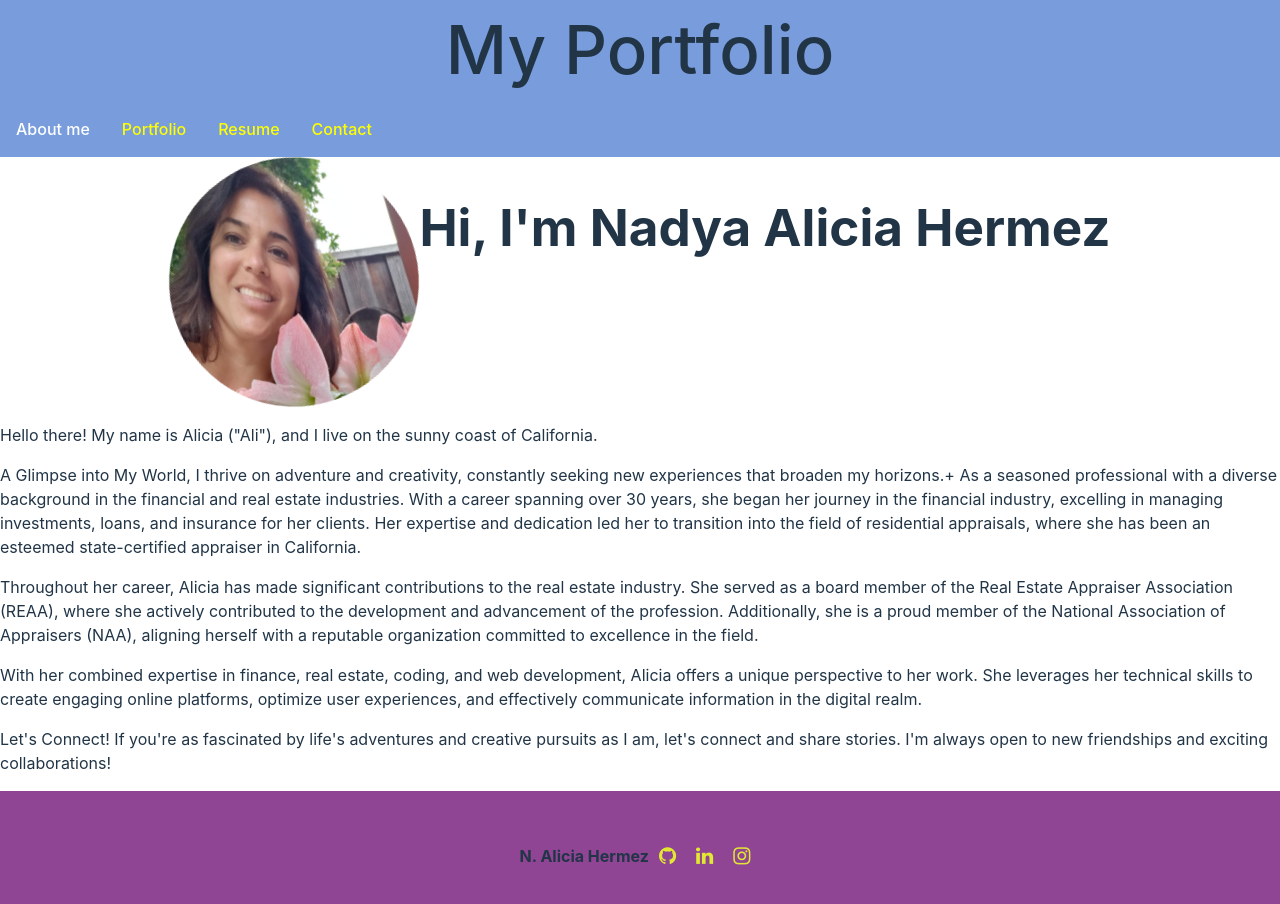
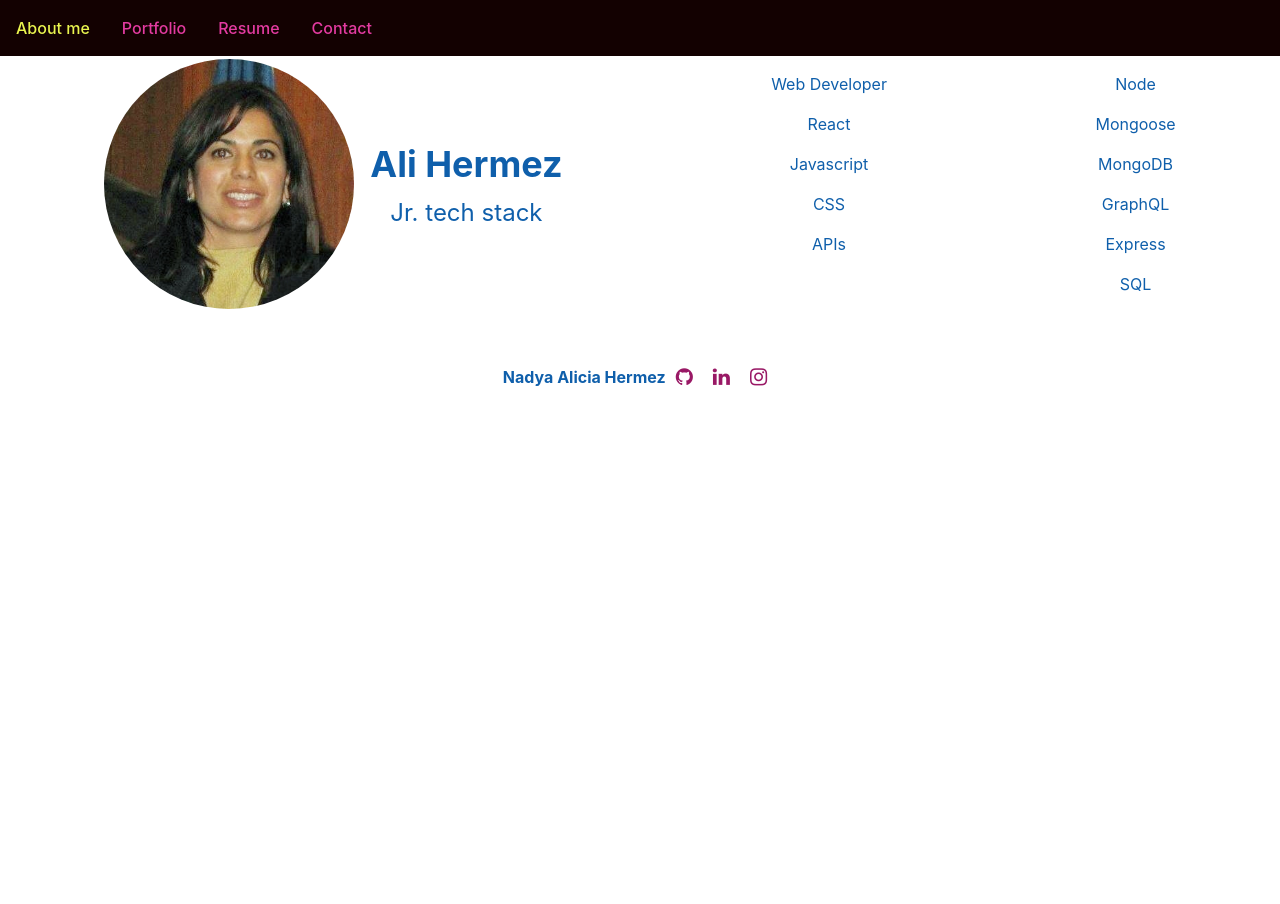
Before and after one commit to ahermez/react-portfolio, a React (Vite) app: page / in a window 1280 px wide. Shown: the top 904 px of the page. After the commit the page ends 800 px from the top, so only its background shows below. Built offline with nearby package versions, Linux system fonts and the light colour scheme.

Commit message:
new branch

```diff
--- a/src/components/about/about.css
+++ b/src/components/about/about.css
@@ -1,12 +1,38 @@
+.container {
+  display: flex;
+  flex-direction: row;
+  justify-content: space-around;
+}
+
 .avatar {
   border-radius: 50%;
   width: 250px;
   height: 250px;
-  transform: rotate(-20deg) rotateX(3deg) rotateY(4deg);
-
 }
 .avatar-header {
   display: flex;
   flex-direction: row;
   justify-content: center;
+  align-items: center;
 }
+.skills {
+  flex-direction: column;
+  justify-content: center;
+  text-align: center;
+}
+.title {
+  display: flex;
+  flex-direction: column;
+  justify-content: center;
+  align-items: center;
+  margin-left: 16px;
+}
+
+#name {
+  font-size: 2.25em;
+  font-weight: bold;
+  margin-bottom: 4px;
+}
+#jobTitle {
+  font-size: 1.5em;
+}
--- a/src/components/about/index.jsx
+++ b/src/components/about/index.jsx
@@ -1,25 +1,38 @@
-import "./about.css"
-import Images from "../../Images/avatar1.jpeg"
+import "./about.css";
+import Images from "../../Images/Bio Photo.jpg";
 const About = () => {
   return (
     <div>
-      <section>
-        <div className="avatar-header">
-          <img className= "avatar" src={Images}/>
-          <h1>{"Hi, I'm Nadya Alicia Hermez"}</h1>
+      <section className="container">
+           <div className="avatar-header">
+          <img className="avatar" src={Images} />
+          <div className= "title">
+            <span id="name"> {"Ali Hermez"}</span>
+            <span id= "jobTitle"> {"Jr. tech stack "}</span>
+          </div>
         </div>
 
-        <div>
-                  <p>{"Hello there! My name is Alicia (\"Ali\"), and I live on the sunny coast of California."}</p>
-          <p>{"A Glimpse into My World, I thrive on adventure and creativity, constantly seeking new experiences that broaden my horizons."}
-          + {"As a seasoned professional with a diverse background in the financial and real estate industries. With a career spanning over 30 years, she began her journey in the financial industry, excelling in managing investments, loans, and insurance for her clients. Her expertise and dedication led her to transition into the field of residential appraisals, where she has been an esteemed state-certified appraiser in California."}</p>
-           <p>{"Throughout her career, Alicia has made significant contributions to the real estate industry. She served as a board member of the Real Estate Appraiser Association (REAA), where she actively contributed to the development and advancement of the profession. Additionally, she is a proud member of the National Association of Appraisers (NAA), aligning herself with a reputable organization committed to excellence in the field."}</p>
-          <p>{"With her combined expertise in finance, real estate, coding, and web development, Alicia offers a unique perspective to her work. She leverages her technical skills to create engaging online platforms, optimize user experiences, and effectively communicate information in the digital realm."}</p>
-          <p>{"Let's Connect! If you're as fascinated by life's adventures and creative pursuits as I am, let's connect and share stories. I'm always open to new friendships and exciting collaborations!"}</p>
-        </div>
+        <div className="skills" id="left">
+          <p>{"Web Developer"}</p>
+          <p>{"React"}</p>
+          <p>{"Javascript"}</p>
+          <p>{"CSS"}</p>
+          <p>{"APIs"}</p>
+          </div>
+
+          <div className="skills" id="left">
+           <p>{"Node"}</p>
+          <p>{"Mongoose"}</p>
+          <p>{"MongoDB"}</p>
+          <p>{"GraphQL"}</p>
+          <p>{"Express"}</p>
+          <p>{"SQL"}</p>
+          </div>
+
+
       </section>
     </div>
-  )
-}
+  );
+};
 
-export default About
+export default About;
--- a/src/components/footer/footer.css
+++ b/src/components/footer/footer.css
@@ -3,7 +3,7 @@
     justify-content: center;
     align-items: center;
     padding: 2rem;
-    background-color: #904494;
+    background-color: #fffffffc;
   }
 
   .footer-section {
@@ -11,7 +11,7 @@
   }
 
   .footer-section a {
-    color: #e4ed2ff8;
+    color: #961161f8;
     text-decoration: none;
     font-size: 20px;
   }
--- a/src/components/footer/index.jsx
+++ b/src/components/footer/index.jsx
@@ -3,7 +3,7 @@ const Footer = () => {
   return (
     <div className="footer">
       <div>
-        <h4> N. Alicia Hermez</h4>
+        <h4> Nadya Alicia Hermez</h4>
       </div>
       <div className="footer-section">
         <a href="https://www.github.com">
--- a/src/components/root/index.jsx
+++ b/src/components/root/index.jsx
@@ -5,8 +5,7 @@ const Root = () => {
 console.log (location.pathname)
   return (
     <span>
-      <header> My Portfolio </header>
-      <ul className="navBar">
+          <ul className="navBar">
         <li className="navItem">
           <Link to="/" className={`navLink ${
               location.pathname === "/" ? "highlight" : ""
--- a/src/components/root/root.css
+++ b/src/components/root/root.css
@@ -4,8 +4,8 @@ header{
     font-size: 4.2em;
     font-weight: 500;
     font-family: inherit;
-    background-color: #1a1a1a;
-    background-color: #0f50c18e;
+    background-color: #2d72e0;
+    background-color: #f3f5f78e;
     text-align: center;
     /* <div style="float: left;">Portfolio</div> */
 
@@ -19,7 +19,7 @@ header{
     padding: 1rem;
     margin-top: 0;
     margin-bottom: 0;
-    background-color: #0f50c18e;
+    background-color: #130101;
 }
 
 .navItem {
@@ -28,9 +28,9 @@ header{
 }
 
 .highlight {
-    color: white !important;
+    color: rgb(234, 245, 79) !important;
 }
 
 .navLink {
-    color: yellow;
+    color: rgb(227, 59, 160);
 }
--- a/src/index.css
+++ b/src/index.css
@@ -4,7 +4,7 @@
   font-weight: 400;
 
   color-scheme: light dark;
-  color: rgba(255, 255, 255, 0.87);
+  color: rgba(218, 24, 24, 0.87);
   background-color: #242424;
 
   font-synthesis: none;
@@ -46,7 +46,7 @@ button {
   transition: border-color 0.25s;
 }
 button:hover {
-  border-color: #646cff;
+  border-color: #090909;
 }
 button:focus,
 button:focus-visible {
@@ -55,13 +55,13 @@ button:focus-visible {
 
 @media (prefers-color-scheme: light) {
   :root {
-    color: #213547;
-    background-color: #ffffff;
+    color: #0f5fab;
+    background-color: #fffffffc;
   }
   a:hover {
-    color: #747bff;
+    color: #dd21dd;
   }
   button {
-    background-color: #978f8f;
+    background-color: #8f8484;
   }
 }
```
Also changed, not shown: src/Images/Bio Photo.jpg (added).
